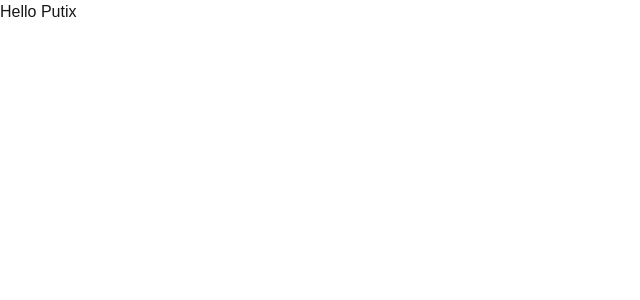
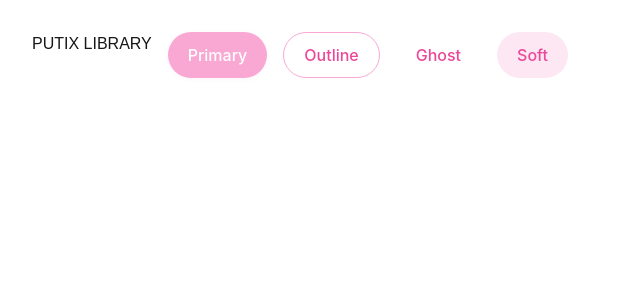
Before and after one commit to putriwulandr/putix-react, a Next.js app in the folder apps/playground/: page / in a window 1280 px wide. Shown: the top 300 px of the page, without its empty margins (0-640 px from the left). Built offline with nearby package versions, Linux system fonts and the light colour scheme.

Commit message:
feat: update layoout

```diff
--- a/apps/playground/src/app/page.tsx
+++ b/apps/playground/src/app/page.tsx
@@ -1,21 +1,21 @@
 import { Button } from 'putix'
+
+// export default function Home() {
+//   return (
+//     <main>
+//       <h1>Hello Putix</h1>
+//     </main>
+//   )
+// }
 
 export default function Home() {
   return (
-    <main>
-      <h1>Hello Putix</h1>
+    <main style={{ padding: '2rem', display: 'flex', gap: '1rem' }}>
+      <div>PUTIX LIBRARY</div>
+      <Button variant="primary">Primary</Button>
+      <Button variant="outline">Outline</Button>
+      <Button variant="ghost">Ghost</Button>
+      <Button variant="soft">Soft</Button>
     </main>
   )
 }
-
-// export default function Home() {
-//   return (
-//     <main style={{ padding: '2rem', display: 'flex', gap: '1rem' }}>
-//       <div>PUTIX LIBRARY</div>
-//       <Button variant="primary">Primary</Button>
-//       <Button variant="outline">Outline</Button>
-//       <Button variant="ghost">Ghost</Button>
-//       <Button variant="soft">Soft</Button>
-//     </main>
-//   )
-// }
```
